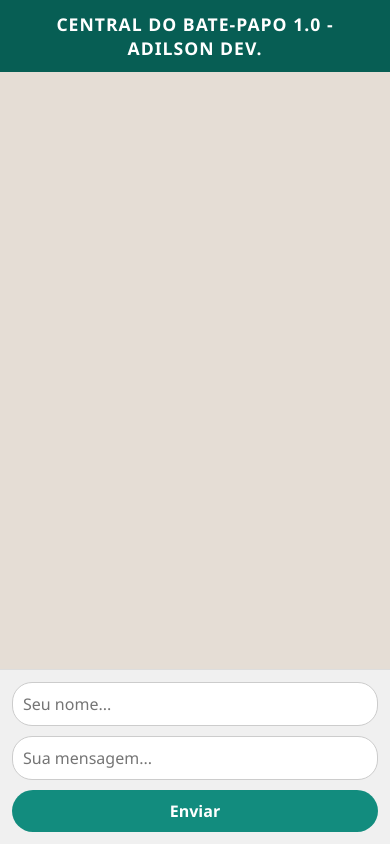
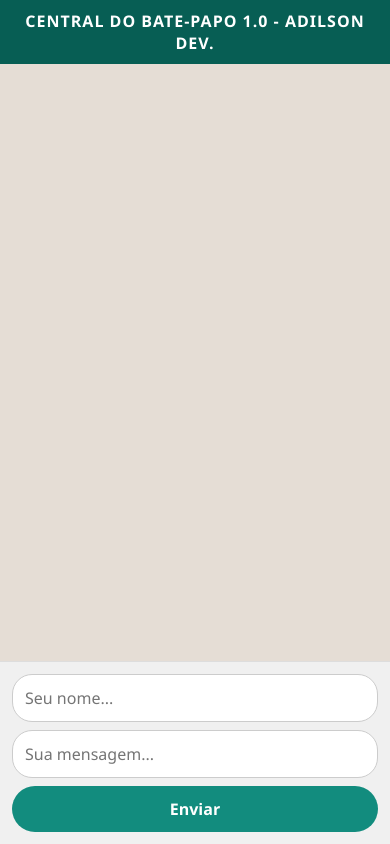
Before and after one commit to adilson-fox/chat-frontend, a website: page index.html in a window 390 px wide. Drawn offline with nearby package versions, Linux system fonts and the light colour scheme; no server answers.

Commit message:
Update styles.css

```diff
--- a/styles.css
+++ b/styles.css
@@ -136,32 +136,32 @@ button:hover {
 }
 
 /* 🔥 Responsividade - versão mobile */
-@media (max-width: 768px) {
-    body {
-        justify-content: stretch;
-        align-items: stretch;
-    }
-
+@media (max-width: 480px) {
     .chat-container {
         width: 100%;
         height: 100vh;
-        max-width: none;
-        border-radius: 0;   /* remove arredondado */
-        box-shadow: none;   /* remove sombra */
+        border-radius: 0;
+        box-shadow: none;
     }
 
     h1 {
-        font-size: 1.1rem;
-        padding: 12px;
+        font-size: 1rem; /* título menor para caber melhor */
+        padding: 10px;
+    }
+
+    .messages-display {
+        padding: 10px;
+        font-size: 1rem; /* aumenta texto das mensagens */
     }
 
     .message-form {
-        flex-direction: column;
-        gap: 10px;
+        flex-direction: column; /* inputs e botão empilhados */
+        gap: 8px;
     }
 
     #username-input, #message-input, button {
         width: 100%;
-        font-size: 1rem;
+        font-size: 1rem; /* aumenta fonte para leitura confortável */
+        padding: 12px;
     }
 }
```
